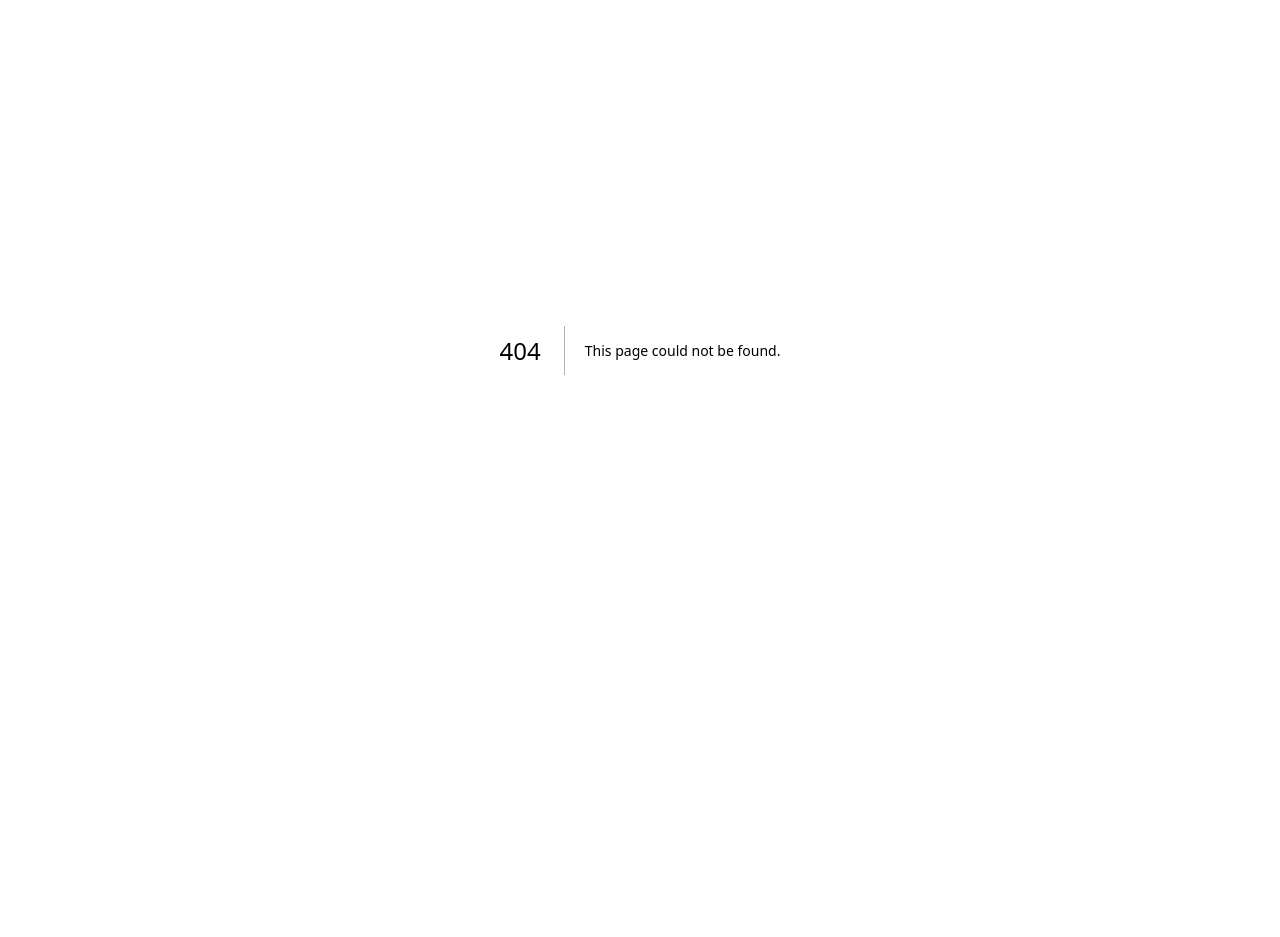
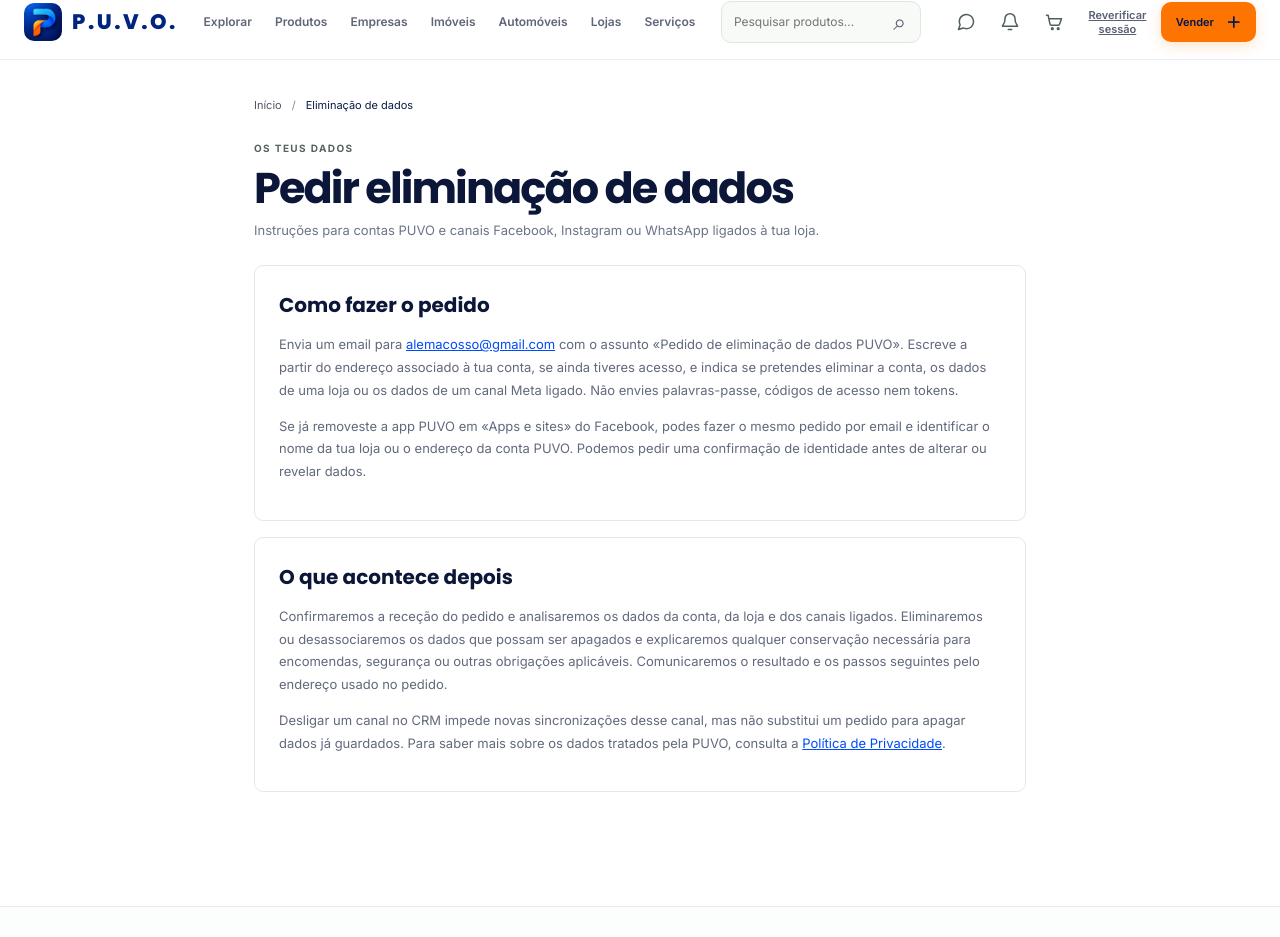
Before and after one commit to vitaleevo/praca-angola, a Next.js app in the folder apps/web/: page /eliminar-dados in a window 1280 px wide. Before the commit this address had no page. Shown: the part 50-987 px from the top of the page. Before the commit the page ends 800 px from the top, so only its background shows below. Built offline with nearby package versions, Linux system fonts and the light colour scheme; no server answers.

Commit message:
Add Meta data deletion instructions page (#22)

```diff
--- /dev/null
+++ b/apps/web/src/app/eliminar-dados/page.tsx
@@ -0,0 +1,31 @@
+import type { Metadata } from "next";
+import Link from "next/link";
+import { SiteFooter, SiteHeader } from "../../components/site-header";
+
+export const metadata: Metadata = {
+  title: "Pedir eliminação de dados",
+  description: "Como pedir a eliminação dos dados da tua conta e dos canais Meta ligados à PUVO.",
+};
+
+export default function DeleteDataPage() {
+  return (
+    <main>
+      <SiteHeader />
+      <div className="page-wrap narrow-page info-page">
+        <nav className="breadcrumbs" aria-label="Localização"><Link href="/">Início</Link><span>/</span><span>Eliminação de dados</span></nav>
+        <header className="page-heading"><div><p className="eyebrow eyebrow-dark">Os teus dados</p><h1>Pedir eliminação de dados</h1><p>Instruções para contas PUVO e canais Facebook, Instagram ou WhatsApp ligados à tua loja.</p></div></header>
+        <section className="panel">
+          <h2>Como fazer o pedido</h2>
+          <p>Envia um email para <a href="mailto:alemacosso@gmail.com?subject=Pedido%20de%20elimina%C3%A7%C3%A3o%20de%20dados%20PUVO">alemacosso@gmail.com</a> com o assunto «Pedido de eliminação de dados PUVO». Escreve a partir do endereço associado à tua conta, se ainda tiveres acesso, e indica se pretendes eliminar a conta, os dados de uma loja ou os dados de um canal Meta ligado. Não envies palavras-passe, códigos de acesso nem tokens.</p>
+          <p>Se já removeste a app PUVO em «Apps e sites» do Facebook, podes fazer o mesmo pedido por email e identificar o nome da tua loja ou o endereço da conta PUVO. Podemos pedir uma confirmação de identidade antes de alterar ou revelar dados.</p>
+        </section>
+        <section className="panel">
+          <h2>O que acontece depois</h2>
+          <p>Confirmaremos a receção do pedido e analisaremos os dados da conta, da loja e dos canais ligados. Eliminaremos ou desassociaremos os dados que possam ser apagados e explicaremos qualquer conservação necessária para encomendas, segurança ou outras obrigações aplicáveis. Comunicaremos o resultado e os passos seguintes pelo endereço usado no pedido.</p>
+          <p>Desligar um canal no CRM impede novas sincronizações desse canal, mas não substitui um pedido para apagar dados já guardados. Para saber mais sobre os dados tratados pela PUVO, consulta a <Link href="/privacidade">Política de Privacidade</Link>.</p>
+        </section>
+      </div>
+      <SiteFooter />
+    </main>
+  );
+}
--- a/apps/web/src/app/privacidade/page.tsx
+++ b/apps/web/src/app/privacidade/page.tsx
@@ -36,6 +36,11 @@ export default function PrivacyPage() {
           <p>As imagens enviadas são processadas e guardadas para aparecerem nos anúncios ou perfis autorizados. A plataforma conserva mensagens, avaliações, denúncias e notificações necessárias ao funcionamento desses recursos. Envia emails de confirmação e recuperação da conta; avisos de serviços por email dependem da preferência da conta.</p>
         </section>
         <section className="panel">
+          <h2>Canais Facebook, Instagram e WhatsApp ligados à loja</h2>
+          <p>Quando o responsável de uma loja autoriza um canal Meta, a PUVO usa o acesso concedido para mostrar a conta escolhida e as conversas, publicações, comentários ou contactos que a função do CRM precisa de tratar. A loja escolhe as Páginas e contas que pretende ligar. As mensagens e os dados de clientes recebidos por esses canais ficam associados à loja para permitir atendimento e acompanhamento comercial pelos seus utilizadores autorizados.</p>
+          <p>O acesso técnico concedido à PUVO é guardado de forma cifrada no servidor. Podes desligar um canal no CRM ou pedir a eliminação dos dados já guardados seguindo as <Link href="/eliminar-dados">instruções de eliminação de dados</Link>. A remoção de uma ligação não apaga automaticamente o histórico anteriormente recebido.</p>
+        </section>
+        <section className="panel">
           <h2>Com quem partilhamos e durante quanto tempo</h2>
           <p>Compradores, vendedores e profissionais recebem os dados necessários para a encomenda ou pedido em que participam. Prestadores técnicos de alojamento, armazenamento e envio de email tratam os dados necessários para manter a plataforma em funcionamento.</p>
           <p>Os dados da conta, encomendas, mensagens e eventos de segurança são conservados enquanto forem necessários para operar os serviços e cumprir obrigações aplicáveis. Ainda não existe um prazo único de eliminação automática para todos esses registos; podes pedir informação ou eliminação através do contacto acima.</p>
--- a/apps/web/src/app/sitemap.ts
+++ b/apps/web/src/app/sitemap.ts
@@ -28,6 +28,8 @@ export default async function sitemap(): Promise<MetadataRoute.Sitemap> {
     { url: `${origin}/lojas`, changeFrequency: "daily", priority: 0.7 },
     { url: `${origin}/servicos`, changeFrequency: 'daily', priority: 0.9 },
     { url: `${origin}/marketplaces`, changeFrequency: "weekly", priority: 0.6 },
+    { url: `${origin}/privacidade`, changeFrequency: "yearly", priority: 0.3 },
+    { url: `${origin}/eliminar-dados`, changeFrequency: "yearly", priority: 0.3 },
     ...listings.map((item) => ({ url: `${origin}${listingPath(item)}`, changeFrequency: "daily" as const, priority: 0.7 })),
     ...stores.items.map((store) => ({ url: `${origin}/lojas/${store.slug}`, changeFrequency: "daily" as const, priority: 0.6 })),
     ...professionals.items.map(p=>({url:`${origin}/servicos/profissionais/${p.slug}`,changeFrequency:'daily' as const,priority:0.7})),
--- a/apps/web/src/components/site-header.tsx
+++ b/apps/web/src/components/site-header.tsx
@@ -19,5 +19,5 @@ export function SiteHeader({services=false,workspace=false,searchAction,searchPl
 }
 
 export function SiteFooter() {
- return <footer className="site-footer-v2"><div className="footer-v2-grid"><div><BrandLockup className="footer-brand" /><p>Todos os canais. Uma só operação.<br/>Produtos, empresas, imóveis, automóveis e talento de Angola.</p></div><nav aria-label="Explorar"><b>Explorar</b><Link href="/produtos">Produtos</Link><Link href="/empresas">Empresas</Link><Link href="/imoveis">Imóveis</Link><Link href="/automoveis">Automóveis</Link><Link href="/lojas">Lojas</Link><Link href="/servicos">Profissionais</Link><Link href="/marketplaces">Todos os mercados</Link></nav><nav aria-label="Vender e trabalhar"><b>Crescer na P.U.V.O.</b><Link href="/vendedor">Criar loja</Link><Link href="/vendedor/anuncios/novo">Publicar anúncio</Link><Link href="/profissional">Criar perfil profissional</Link><Link href="/servicos/pedidos">Pedidos de serviços</Link><Link href="/estafeta">Área do Estafeta</Link></nav><nav aria-label="Apoio"><b>Ajuda</b><Link href="/ajuda">Centro de ajuda</Link><Link href="/privacidade">Privacidade</Link><Link href="/conta">A minha conta</Link><Link href="/conta/mensagens">Mensagens</Link></nav></div><div className="footer-v2-bottom"><span>© 2026 P.U.V.O. Todos os direitos reservados.</span><span>Feito para conectar Angola.</span></div></footer>;
+ return <footer className="site-footer-v2"><div className="footer-v2-grid"><div><BrandLockup className="footer-brand" /><p>Todos os canais. Uma só operação.<br/>Produtos, empresas, imóveis, automóveis e talento de Angola.</p></div><nav aria-label="Explorar"><b>Explorar</b><Link href="/produtos">Produtos</Link><Link href="/empresas">Empresas</Link><Link href="/imoveis">Imóveis</Link><Link href="/automoveis">Automóveis</Link><Link href="/lojas">Lojas</Link><Link href="/servicos">Profissionais</Link><Link href="/marketplaces">Todos os mercados</Link></nav><nav aria-label="Vender e trabalhar"><b>Crescer na P.U.V.O.</b><Link href="/vendedor">Criar loja</Link><Link href="/vendedor/anuncios/novo">Publicar anúncio</Link><Link href="/profissional">Criar perfil profissional</Link><Link href="/servicos/pedidos">Pedidos de serviços</Link><Link href="/estafeta">Área do Estafeta</Link></nav><nav aria-label="Apoio"><b>Ajuda</b><Link href="/ajuda">Centro de ajuda</Link><Link href="/privacidade">Privacidade</Link><Link href="/eliminar-dados">Eliminação de dados</Link><Link href="/conta">A minha conta</Link><Link href="/conta/mensagens">Mensagens</Link></nav></div><div className="footer-v2-bottom"><span>© 2026 P.U.V.O. Todos os direitos reservados.</span><span>Feito para conectar Angola.</span></div></footer>;
 }
```
